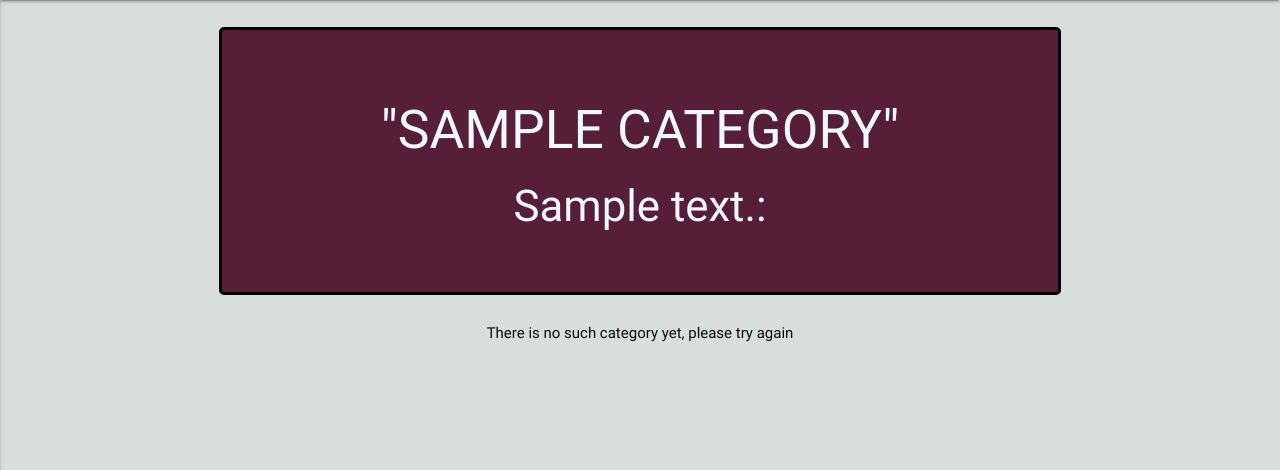
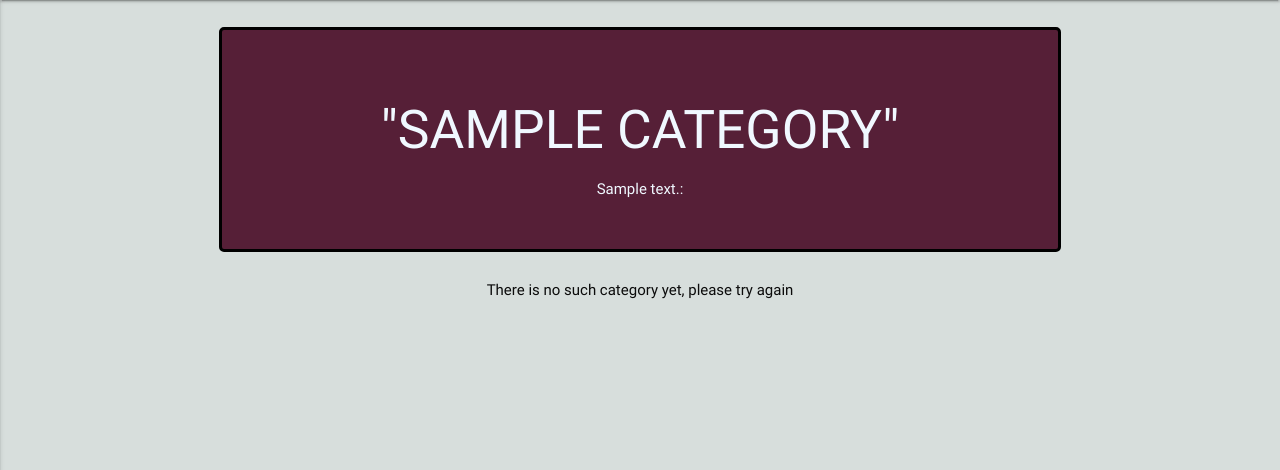
Before and after one commit to MrColorado35/pol_speak, a Flask app: template templates/cat_admin.html in a window 1280 px wide. Shown: the part 64-534 px from the top of the page. Run offline with Flask 2, Linux system fonts and the light colour scheme; the template is opened without the code that fills it: most values are stand-ins (such as "Sample title", 1, 10 or a date in 2020); some libraries are stand-ins or nearby versions; some web fonts are replaced.

Commit message:
some style changes and cleaning commented code

```diff
--- a/templates/cat_admin.html
+++ b/templates/cat_admin.html
@@ -3,16 +3,12 @@
 <div class="bg-love padding-5 margin border">
 
     <h2 class="center uppercase">"{{ category.cat_name }}"</h2>
-    <h3 class="center">{{ category.description }}: </h3>
+    <h6 class="center">{{ category.description }}: </h6>
 </div>
     {% if category.cat_name == 'work' %}
         {% for word in words %}
 
-<!--  <div class="collapsible-header ">
-            <a href="{{url_for('edit_word', word_id=word._id)}}" class="waves-effect waves-light col s3 bg-blue btn">EDIT</a>
-            <p class=" center col s6"><i class="left material-icons">expand_more</i> {{ word.eng }}
-            </p>
-            <a href="{{url_for('delete_word', word_id=word._id)}}" class="waves-effect right col s3 margin-right waves-light btn bg-love">DELETE</a> -->
+
         <ul class="collapsible popout" data-collapsible="accordion">
 
             <li>
```
